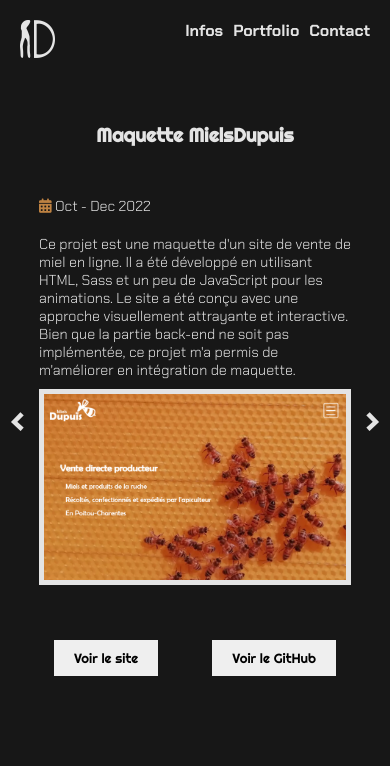
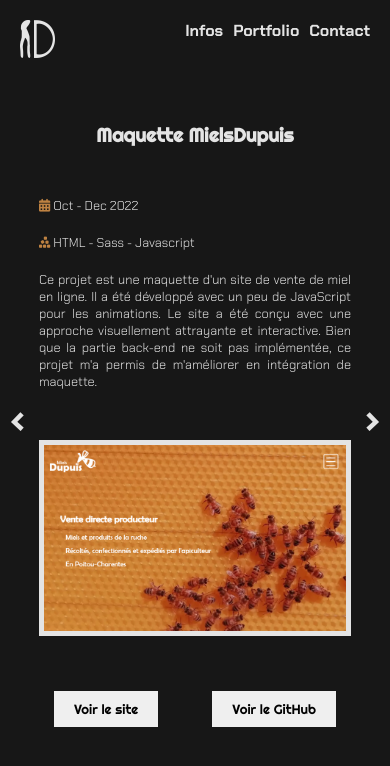
Before and after one commit to RudyDupuis/portfolio-code, a React (Create React App) app: page /projet-1 in a window 390 px wide. Shown: the top 766 px of the page. Built offline with nearby package versions, Linux system fonts and the light colour scheme.

Commit message:
change css

```diff
--- a/public/index.html
+++ b/public/index.html
@@ -14,7 +14,7 @@
   <meta property="og:title" content="Portfolio - Rudy Dupuis" />
   <meta property="og:description"
     content="Je suis un développeur web passionné par le bricolage et les technologies. J'ai commencé mon parcours en juillet 2022 en formant moi-même en développement front-end et j'ai rapidement acquis une expertise en React, JavaScript, Redux.js et Next.js. Ma passion pour la création de logiciels qui résolvent les problèmes des utilisateurs me motive à grandir dans ce domaine passionnant." />
-  <meta property="og:image" content="https://rudy-dupuis.netlify.app/img/open-graph.webp" />
+  <meta property="og:image" content="https://rudy-dupuis.netlify.app/img/open-graph.png" />
   <meta property="og:url" content="https://rudy-dupuis.netlify.app/" />
   <meta property="og:type" content="website" />
   <meta property="og:site_name" content="Portfolio - Rudy Dupuis" />
--- a/src/assets/style/components/_photoOfMe.scss
+++ b/src/assets/style/components/_photoOfMe.scss
@@ -6,8 +6,8 @@
   justify-content: center;
 
   @media (max-width: 1000px) {
-    grid-column: 1;
-    grid-row: 3;
+    justify-self: flex-end;
+    width: 100%;
   }
 
   &__container {
@@ -16,7 +16,7 @@
     height: 0;
     padding-bottom: 100%;
     cursor: pointer;
-    overflow: hidden;
+    overflow-y: hidden;
 
     @media (max-width: 1000px) {
       width: 50%;
@@ -85,9 +85,14 @@
     bottom: 20%;
     left: 0;
     font-size: 1vw;
+    z-index: -1;
 
     @media (max-width: 1100px) {
       font-size: 0.9rem;
+    }
+
+    @media (max-width: 800px) {
+      top: 20%;
     }
 
     @media (max-width: 500px) {
--- a/src/assets/style/components/_project.scss
+++ b/src/assets/style/components/_project.scss
@@ -1,15 +1,20 @@
+.project-1,
+.project-2,
+.project-3 {
+  header {
+    @media (max-width: 800px) {
+      position: relative;
+    }
+  }
+}
+
 .project {
   min-height: 100vh;
   display: grid;
   grid-template-columns: 45% 55%;
   grid-template-rows: 1fr;
 
-  @media (max-width: 750px) {
-    grid-template-columns: 1fr;
-    grid-template-rows: 50% 50%;
-  }
-
-  @media (max-width: 400px) {
+  @media (max-width: 800px) {
     min-height: auto;
     display: block;
   }
@@ -31,33 +36,24 @@
       width: 80%;
       margin: 10px 0;
     }
-    i {
-      color: $color-2;
-    }
 
-    @media (max-width: 550px) {
+    @media (max-width: 500px) {
       h1 {
         font-size: 1.2rem;
       }
+      p {
+        font-size: 0.8rem;
+      }
+    }
 
-      p {
-        font-size: 0.9rem;
-      }
+    i {
+      color: $color-2;
     }
   }
 
   &__right {
-    @media (max-width: 750px) {
-      width: 80%;
-      margin: 0 auto;
-      display: grid;
-      grid-template-columns: 60% 40%;
-      grid-template-rows: 1fr;
-    }
-
-    @media (max-width: 550px) {
-      width: 100%;
-      display: flex;
+    @media (max-width: 800px) {
+      padding: 40px 0;
     }
 
     &--img {
@@ -75,19 +71,6 @@
       margin-top: 50px;
       display: flex;
       justify-content: space-evenly;
-
-      @media (max-width: 750px) {
-        height: 100%;
-        flex-direction: column;
-        align-items: center;
-        margin: 0;
-      }
-
-      @media (max-width: 550px) {
-        height: 100%;
-        flex-direction: row;
-        margin: 50px 0;
-      }
     }
   }
 }
--- a/src/assets/style/pages/_about.scss
+++ b/src/assets/style/pages/_about.scss
@@ -1,6 +1,6 @@
 .about {
   header {
-    @media (max-width: 300px) {
+    @media (max-width: 1000px) {
       position: relative;
     }
   }
@@ -14,24 +14,10 @@
     grid-template-rows: 1fr;
 
     @media (max-width: 1000px) {
-      width: 85%;
-      grid-template-columns: 1fr;
-      grid-template-rows: 10% 50% 40%;
-    }
-    @media (max-width: 500px) {
       width: 80%;
-      grid-template-rows: 15% 50% 35%;
-    }
-    @media (max-width: 400px) {
-      grid-template-rows: 10% 60% 30%;
-    }
-    @media (max-width: 350px) {
-      grid-template-rows: 10% 70% 20%;
-    }
-    @media (max-width: 300px) {
-      width: 70%;
-      min-height: auto;
-      display: block;
+      display: flex;
+      flex-direction: column;
+      justify-content: center;
     }
 
     &--text {
@@ -44,15 +30,10 @@
       padding: 0 10%;
 
       @media (max-width: 1000px) {
-        margin: 0;
         padding: 0;
-        grid-column: 1;
-        grid-row: 2;
+        margin: auto 0;
       }
       @media (max-width: 500px) {
-        font-size: 0.9rem;
-      }
-      @media (max-width: 300px) {
         font-size: 0.8rem;
       }
 
--- a/src/assets/style/pages/_project1.scss
+++ b/src/assets/style/pages/_project1.scss
@@ -1,9 +1,4 @@
 .project-1 {
-  header {
-    @media (max-width: 400px) {
-      position: relative;
-    }
-  }
   .project__right--img {
     transform-origin: 100% 0%;
     animation: rotate-img-project1 0.3s;
--- a/src/assets/style/pages/_project2.scss
+++ b/src/assets/style/pages/_project2.scss
@@ -1,9 +1,4 @@
 .project-2 {
-  header {
-    @media (max-width: 400px) {
-      position: relative;
-    }
-  }
   .project-anim-1 {
     position: absolute;
     width: 48%;
--- a/src/assets/style/pages/_project3.scss
+++ b/src/assets/style/pages/_project3.scss
@@ -1,9 +1,4 @@
 .project-3 {
-  header {
-    @media (max-width: 400px) {
-      position: relative;
-    }
-  }
   .project__right--img {
     animation: rotate-img-project3 3s;
 
--- a/src/assets/style/utils/_settings.scss
+++ b/src/assets/style/utils/_settings.scss
@@ -48,6 +48,7 @@ body {
   height: 100vh;
   background: $black;
   overflow-x: hidden;
+  text-align: justify;
 }
 
 .button {
--- a/src/components/Project.js
+++ b/src/components/Project.js
@@ -29,6 +29,10 @@ const Project = ({ projectNumber }) => {
         <p>
           <i className="fa-solid fa-calendar-days"></i> {currentProject.date}
         </p>
+        <p>
+          <i className="fa-solid fa-cubes-stacked"></i>{" "}
+          {currentProject.techStack}
+        </p>
         <p>{currentProject.infos}</p>
       </motion.div>
       <div className="project__right">
--- a/src/data/projectsData.js
+++ b/src/data/projectsData.js
@@ -3,8 +3,9 @@ export const projectsData = [
     id: 1,
     title: "Maquette MielsDupuis",
     date: "Oct - Dec 2022",
+    techStack: "HTML - Sass - Javascript",
     infos:
-      "Ce projet est une maquette d'un site de vente de miel en ligne. Il a été développé en utilisant HTML, Sass et un peu de JavaScript pour les animations. Le site a été conçu avec une approche visuellement attrayante et interactive. Bien que la partie back-end ne soit pas implémentée, ce projet m'a permis de m'améliorer en intégration de maquette.",
+      "Ce projet est une maquette d'un site de vente de miel en ligne. Il a été développé avec un peu de JavaScript pour les animations. Le site a été conçu avec une approche visuellement attrayante et interactive. Bien que la partie back-end ne soit pas implémentée, ce projet m'a permis de m'améliorer en intégration de maquette.",
     img: "./img/maquette-mielsdupuis.webp",
     webLink:
       "https://rudydupuis.github.io/maquette-mielsdupuis-en-html-sass-js/",
@@ -15,8 +16,9 @@ export const projectsData = [
     id: 2,
     title: "Stratège",
     date: "Dec 2022",
+    techStack: "HTML - CSS - Javascript",
     infos:
-      "Ce projet est une réalisation d'un jeu de plateau que j'ai inventé il y a plusieurs années. Il a été développé en utilisant HTML, CSS et JavaScript. Bien que ce ne soit pas mon domaine de compétence habituel, ce projet m'a permis de développer mes compétences sur la manipulation du DOM en Javascript.",
+      "Ce projet est une réalisation d'un jeu de plateau que j'ai inventé il y a plusieurs années. Bien que ce ne soit pas mon domaine de compétence habituel, ce projet m'a permis de développer mes compétences sur la manipulation du DOM en Javascript.",
     img: "./img/jeux-stratege.webp",
     webLink: "https://rudydupuis.github.io/Strategist/",
     githubLink: "https://github.com/RudyDupuis/Strategist",
@@ -25,6 +27,7 @@ export const projectsData = [
     id: 3,
     title: "Mini-Projets",
     date: "Nov 2022 - Jan 2023",
+    techStack: "HTML - CSS - Javascript",
     infos:
       "Mini-Projets est un site qui regroupe une collection de projets développés en HTML, CSS et JavaScript. Ce site couvre une variété de projets allant de mini-jeux tels que Pong à l'intégration d'API et la création de formulaires. Ce projet m'a permit de tester et d'apprendre une grande partie des fonctionnalités du languages Javascript.",
     img: "./img/mini-projets.webp",
--- a/src/pages/About.js
+++ b/src/pages/About.js
@@ -6,6 +6,7 @@ import { useEffect } from "react";
 
 const About = () => {
   useEffect(() => {
+    /*** Prevent animation from modifying create scroll ***/
     const page = document.querySelector(".about");
 
     page.style.height = "document.body.offsetHeight";
@@ -14,6 +15,15 @@ const About = () => {
     setTimeout(() => {
       page.style.overflow = "inherit";
     }, 1000);
+
+    /*** Create a min-height of 100vh ***/
+    if (window.innerWidth < 1000) {
+      document.querySelector(
+        ".about__container"
+      ).style.minHeight = `calc(100vh - ${
+        document.querySelector("header").offsetHeight
+      }px`;
+    }
   }, []);
 
   const variants = {
--- a/src/pages/Project2.js
+++ b/src/pages/Project2.js
@@ -9,6 +9,7 @@ const Project2 = () => {
     const plank = document.querySelector(".project-anim-2");
     const page = document.querySelector(".project-2");
 
+    /*** Prevent animation from modifying create scroll ***/
     page.style.height = "document.body.offsetHeight";
     page.style.overflow = "hidden";
 
```
Also changed, not shown: public/img/open-graph.png (added), public/img/open-graph.webp (deleted).
